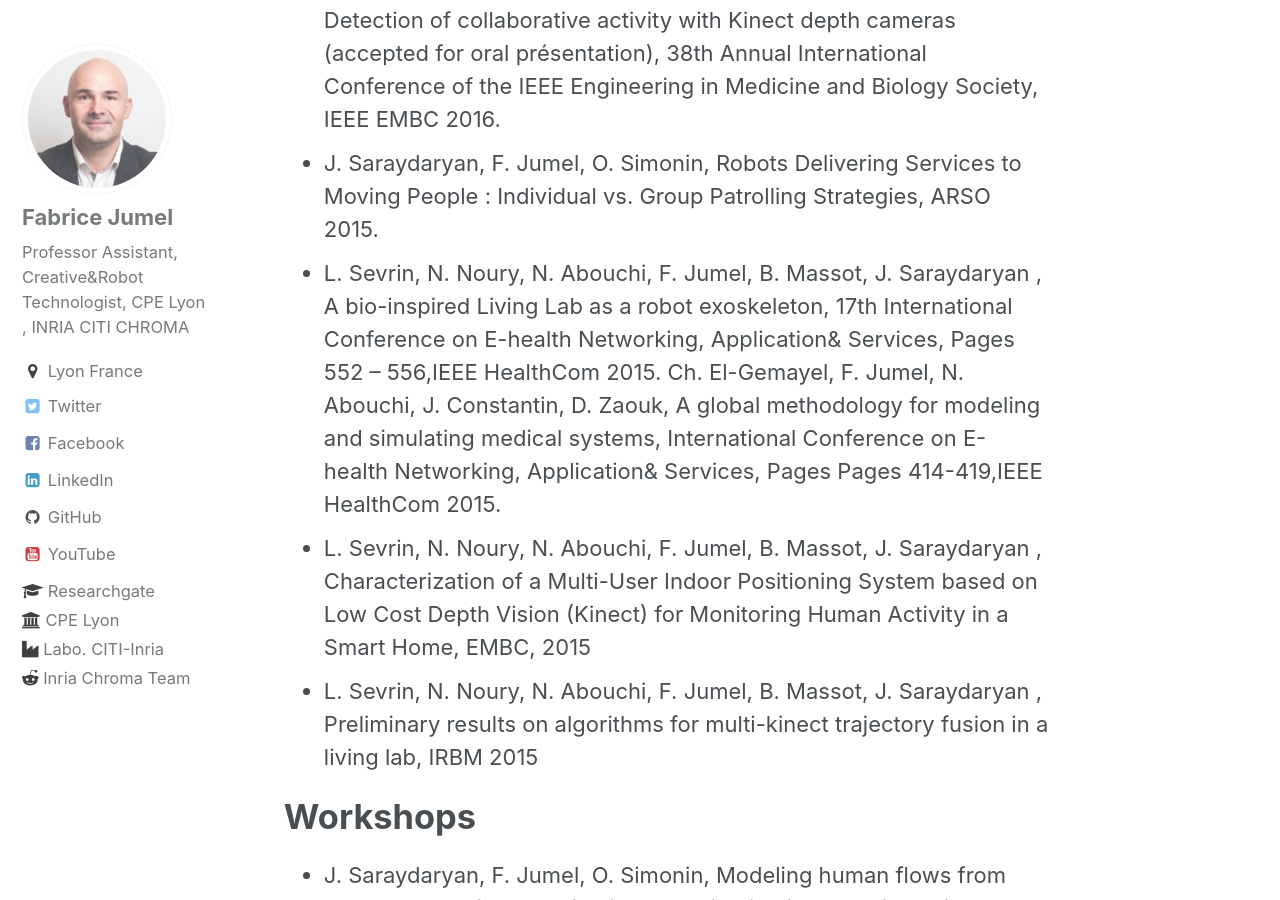
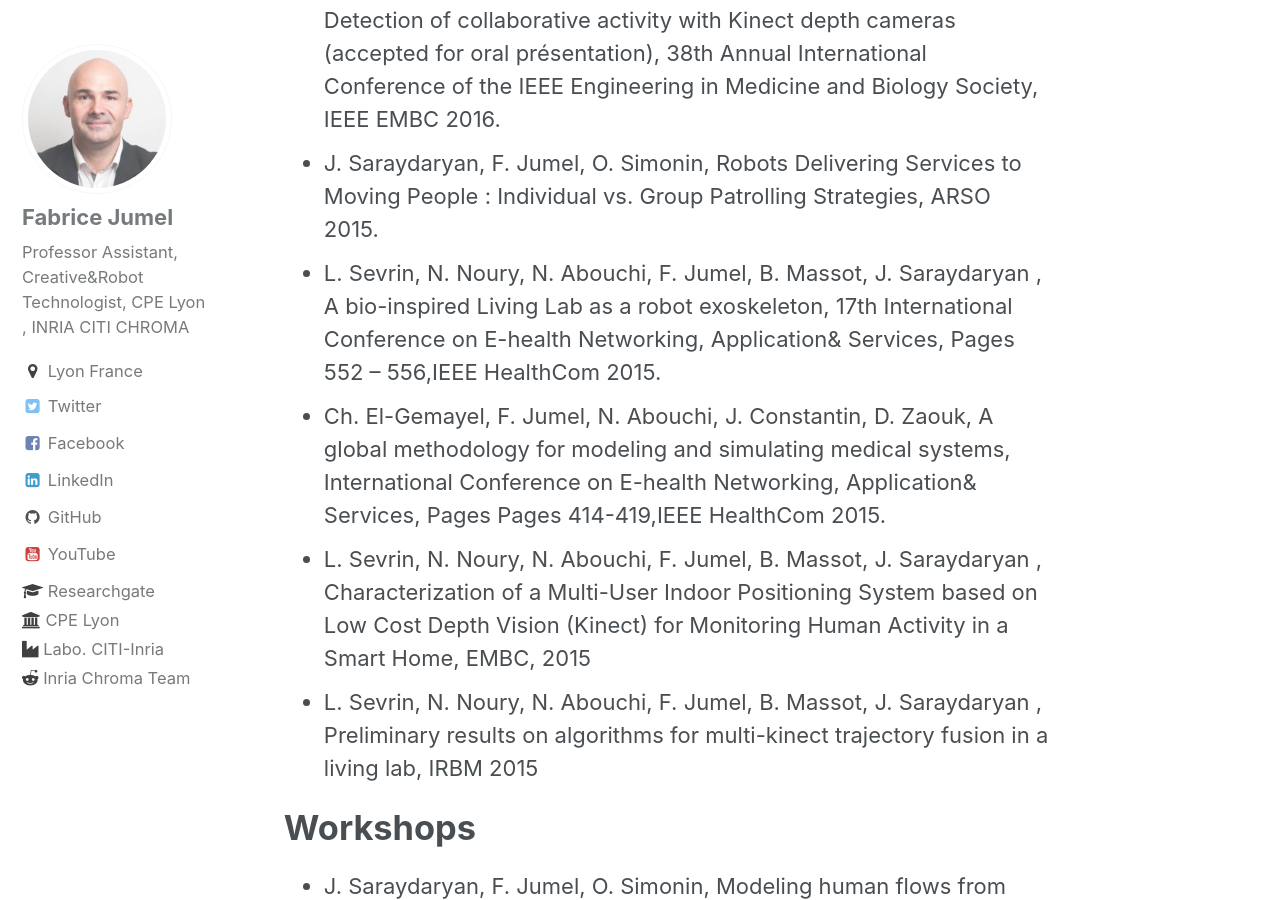
Before and after one commit to fabricejumel/fabricejumel.github.io, a Jekyll site: the page built from _pages/Publications.md, in a window 1280 px wide and 900 px high, scrolled down 1247 px. Built offline with Jekyll 4.4.1, drawn with Linux system fonts in a browser that asks for light colours.

```diff
--- a/_pages/Publications.md
+++ b/_pages/Publications.md
@@ -29,7 +29,7 @@ International Conferences
 * L. Sevrin, N. Noury, N. Abouchi, F. Jumel, B. Massot, J. Saraydaryan, Detection of collaborative activity with Kinect depth cameras (accepted for oral présentation), 38th Annual International Conference of the IEEE Engineering in Medicine and Biology Society, IEEE EMBC 2016.
 * J. Saraydaryan,  F. Jumel, O. Simonin, Robots Delivering Services to Moving People : Individual vs. Group Patrolling Strategies, ARSO 2015.
 * L. Sevrin, N. Noury, N. Abouchi, F. Jumel, B. Massot, J. Saraydaryan , A bio-inspired Living Lab as a robot exoskeleton, 17th International Conference on E-health Networking, Application& Services, Pages 552 – 556,IEEE HealthCom 2015.
-Ch. El-Gemayel, F. Jumel, N. Abouchi, J. Constantin, D. Zaouk, A global methodology for modeling and simulating medical systems, International Conference on E-health Networking, Application& Services, Pages Pages 414-419,IEEE HealthCom 2015.
+* Ch. El-Gemayel, F. Jumel, N. Abouchi, J. Constantin, D. Zaouk, A global methodology for modeling and simulating medical systems, International Conference on E-health Networking, Application& Services, Pages Pages 414-419,IEEE HealthCom 2015.
 * L. Sevrin, N. Noury, N. Abouchi, F. Jumel, B. Massot, J. Saraydaryan , Characterization of a Multi-User Indoor Positioning System based on Low Cost Depth Vision (Kinect) for Monitoring Human Activity in a Smart Home, EMBC, 2015
 * L. Sevrin, N. Noury, N. Abouchi, F. Jumel, B. Massot, J. Saraydaryan , Preliminary results on algorithms for multi-kinect trajectory fusion in a living lab, IRBM 2015
 
```
